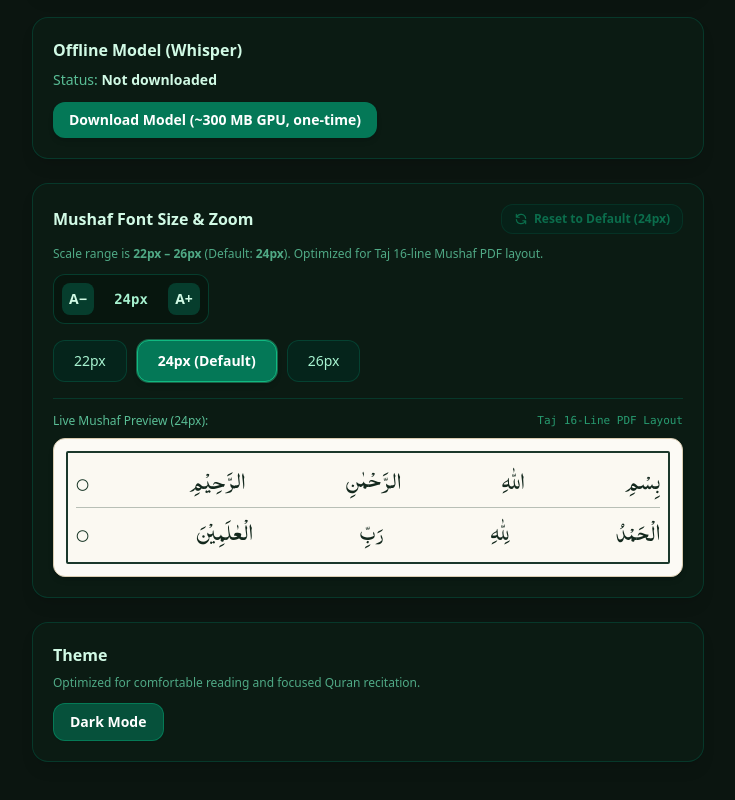
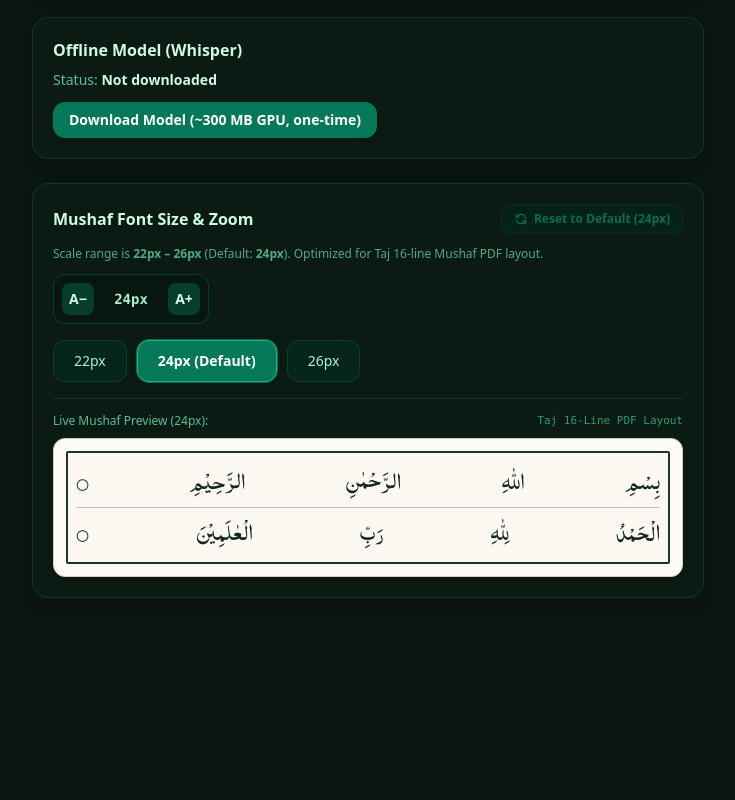
Before and after one commit to Awais-694/quran-mushaf-app, a Next.js app: page /settings in a window 1280 px wide. Shown: the part 394-1194 px from the top of the page, without its empty margins (272-1007 px from the left). After the commit the page ends 1064 px from the top, so only its background shows below. Built offline with nearby package versions, Linux system fonts and the light colour scheme; a web font is replaced by a local one.

Commit message:
Remove redundant Theme section from Settings

```diff
--- a/public/sw.js
+++ b/public/sw.js
@@ -1,5 +1,5 @@
 // Tilawat PWA service worker — offline caching and stale-while-revalidate.
-const CACHE = "tilawat-v10";
+const CACHE = "tilawat-v11";
 
 self.addEventListener("install", (e) => {
   self.skipWaiting();
--- a/src/components/dashboard/SettingsClient.tsx
+++ b/src/components/dashboard/SettingsClient.tsx
@@ -9,10 +9,7 @@ import {
   setFontSize,
   resetFontSize,
   getDefaultMushafFontSize,
-  getTheme,
-  setTheme,
   type EnginePref,
-  type ThemePref,
 } from "@/lib/settings";
 import { useWhisper } from "@/hooks/useWhisper";
 
@@ -20,7 +17,6 @@ export function SettingsClient() {
   const router = useRouter();
   const [engine, setEngine] = useState<EnginePref>("auto");
   const [fontSize, setFontSizeState] = useState(24);
-  const [theme, setThemeState] = useState<ThemePref>("dark");
   const [mounted, setMounted] = useState(false);
   const whisper = useWhisper(() => {});
 
@@ -28,7 +24,6 @@ export function SettingsClient() {
     setMounted(true);
     setEngine(getEnginePref());
     setFontSizeState(getFontSize());
-    setThemeState(getTheme());
   }, []);
 
   const handleBack = () => {
@@ -37,12 +32,6 @@ export function SettingsClient() {
     } else {
       router.push("/surahs");
     }
-  };
-
-  const applyTheme = (t: ThemePref) => {
-    setThemeState(t);
-    setTheme(t);
-    document.documentElement.dataset.theme = t;
   };
 
   const handleResetFont = () => {
@@ -258,18 +247,6 @@ export function SettingsClient() {
         </div>
       </div>
 
-      {/* Theme */}
-      <div className="bg-[#0c1c14]/90 border border-emerald-900/60 rounded-2xl p-4 sm:p-5 shadow-lg backdrop-blur-sm">
-        <h2 className="text-base font-semibold text-emerald-100 mb-2">
-          Theme
-        </h2>
-        <p className="text-xs text-emerald-300/70 mb-3">
-          Optimized for comfortable reading and focused Quran recitation.
-        </p>
-        <div className="inline-flex items-center px-4 py-2 rounded-xl text-xs sm:text-sm font-semibold bg-emerald-800/80 border border-emerald-600/60 text-white shadow-sm select-none">
-          Dark Mode
-        </div>
-      </div>
     </div>
   );
 }
```
